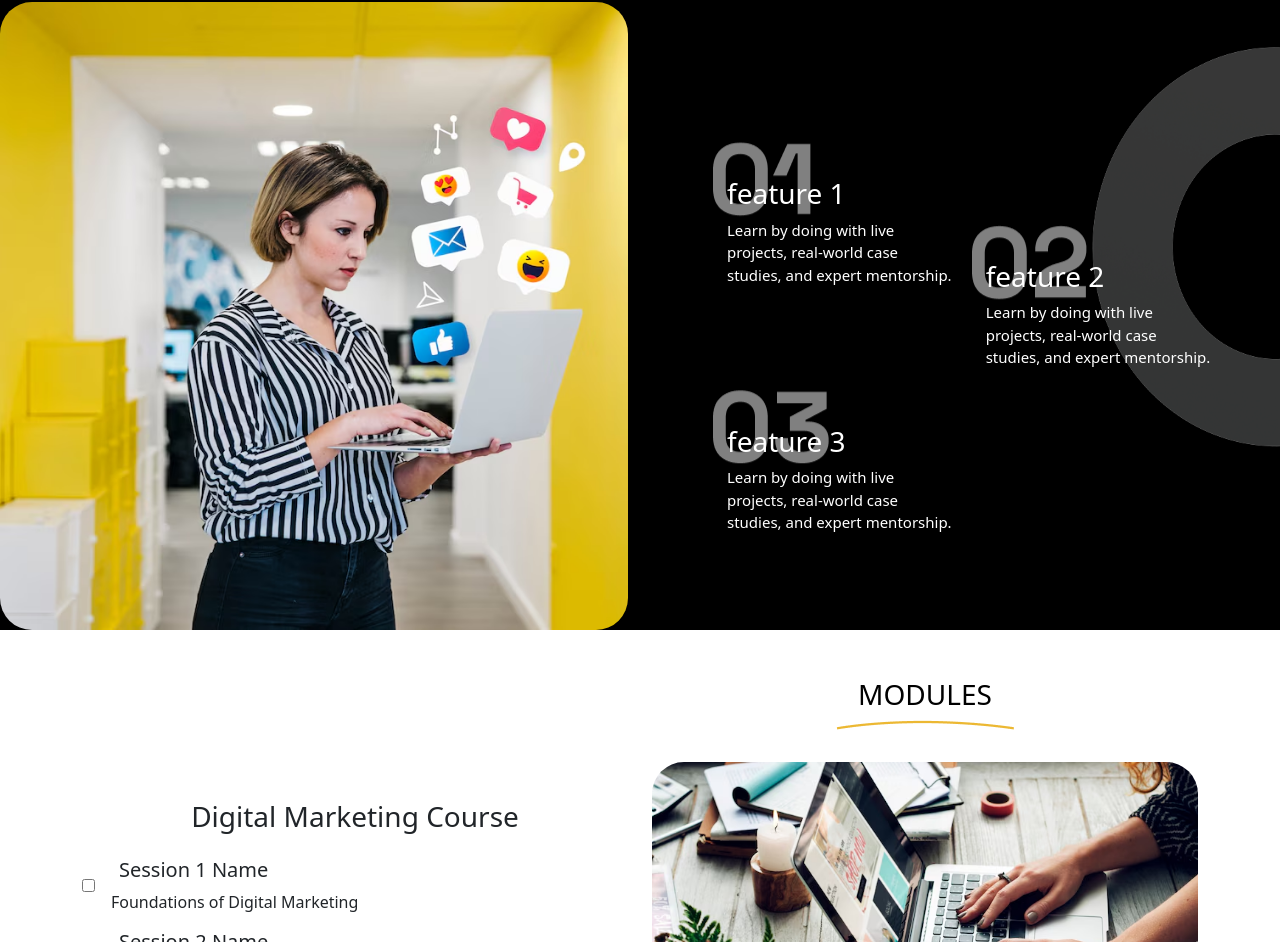
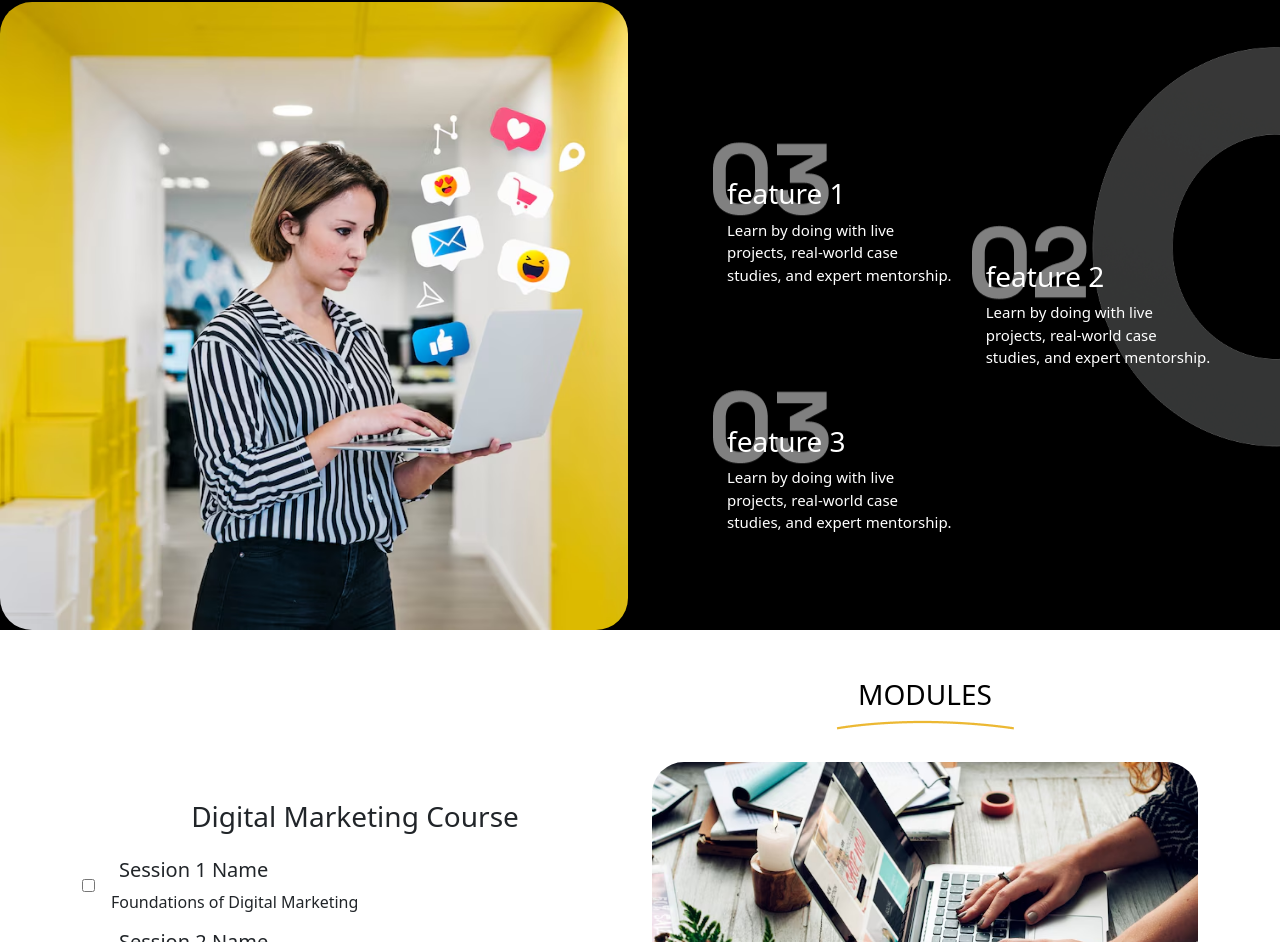
Before and after one commit to Akki-shirke/Digital-Beetle, a plain HTML site: page index.html in a window 1280 px wide. Shown: the part 1810-2752 px from the top of the page. Drawn offline with nearby package versions, Linux system fonts and the light colour scheme.

Commit message:
Update style.css

```diff
--- a/style.css
+++ b/style.css
@@ -203,7 +203,7 @@ li {
 .div1 {
 	height: 150px;
 
-	background-image: url(./image/Heading-01.png);
+	background-image: url(./image/Heading-03.png);
 	background-repeat: no-repeat;
 	background-position: top start;
 
```
